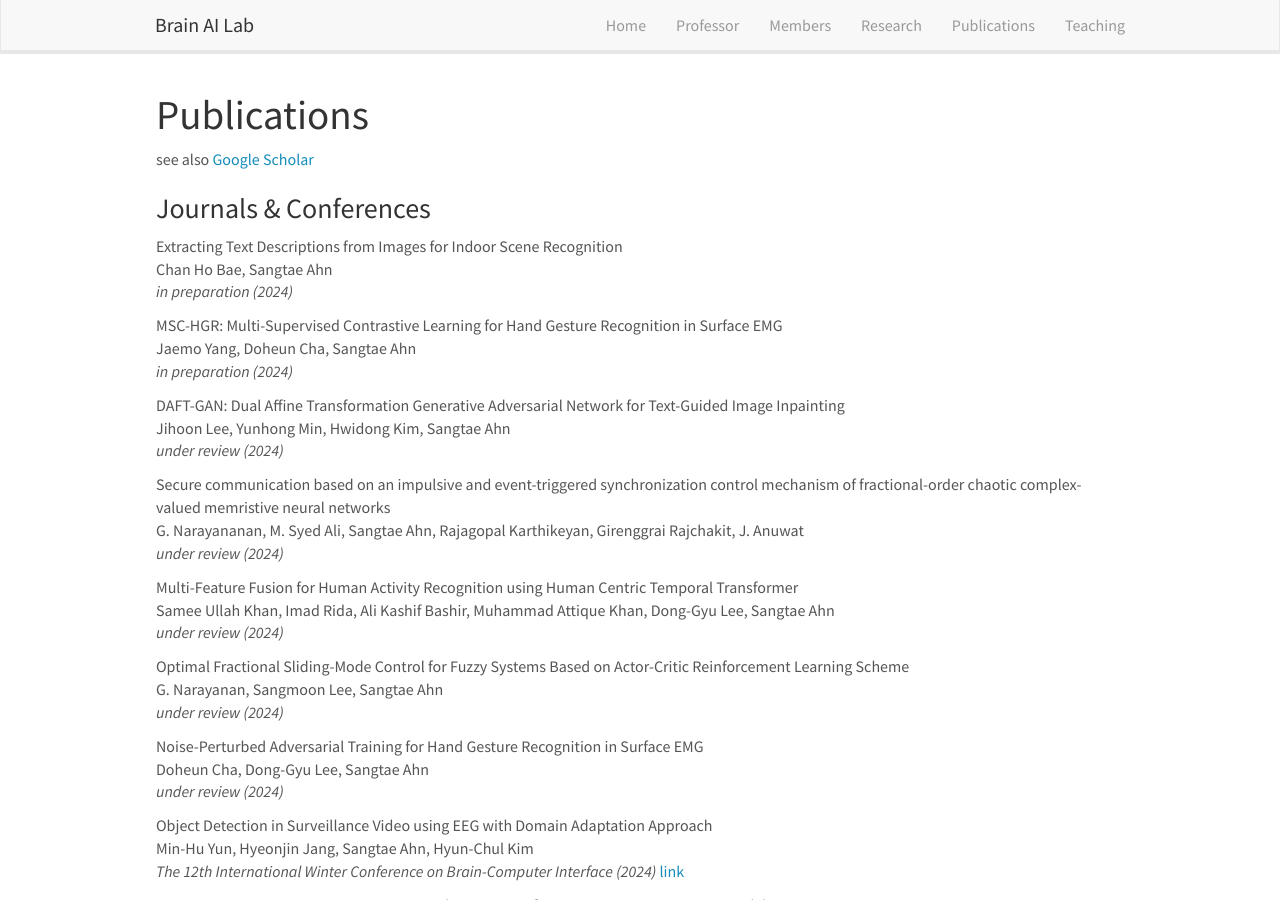
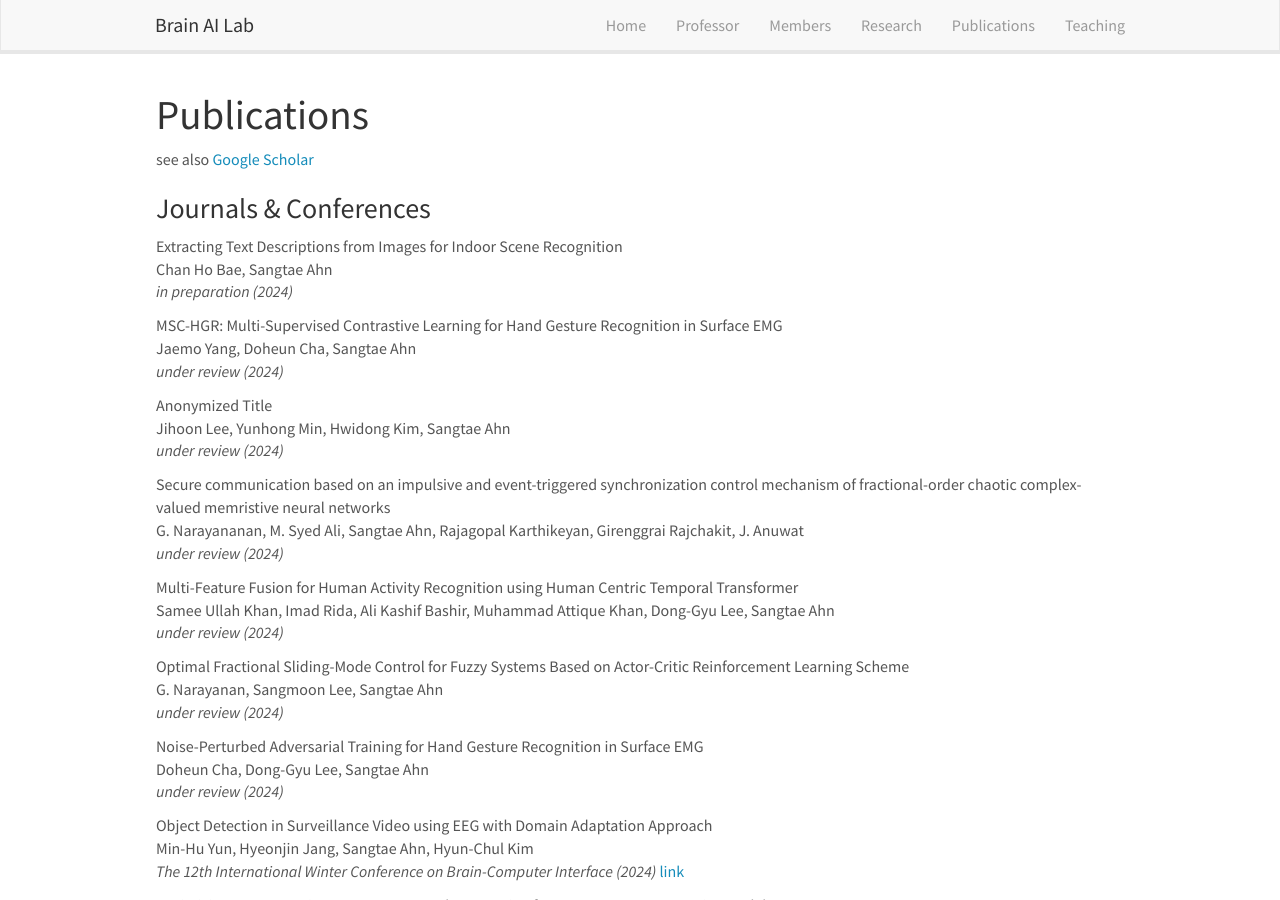
Before and after one commit to KNU-BrainAI/knu-brainai.github.io, a Jekyll site: the page built from _pages/publications.md, in a window 1280 px wide and 900 px high. Built offline with Jekyll 4.4.1, drawn with Linux system fonts in a browser that asks for light colours; nearby versions of some CDN libraries.

Commit message:
Update publist.yml

```diff
--- a/_data/publist.yml
+++ b/_data/publist.yml
@@ -4,9 +4,9 @@
 
 - title: "MSC-HGR: Multi-Supervised Contrastive Learning for Hand Gesture Recognition in Surface EMG"
   authors: Jaemo Yang, Doheun Cha, Sangtae Ahn
-  journal: in preparation (2024)
+  journal: under review (2024)
 
-- title: "DAFT-GAN: Dual Affine Transformation Generative Adversarial Network for Text-Guided Image Inpainting"
+- title: "Anonymized Title"
   authors: Jihoon Lee, Yunhong Min, Hwidong Kim, Sangtae Ahn
   journal: under review (2024)
 
```
